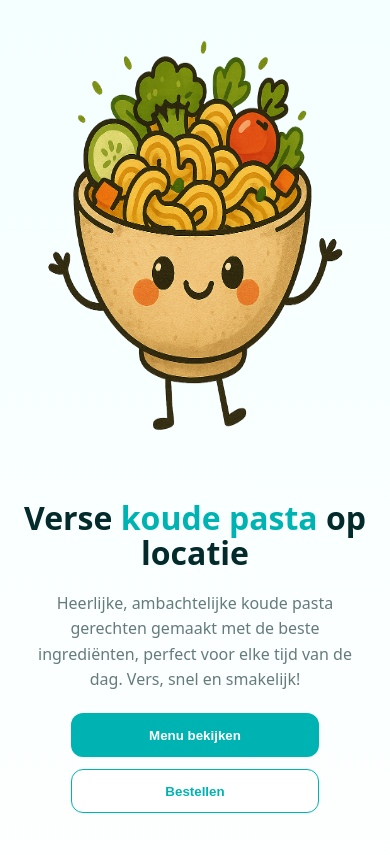
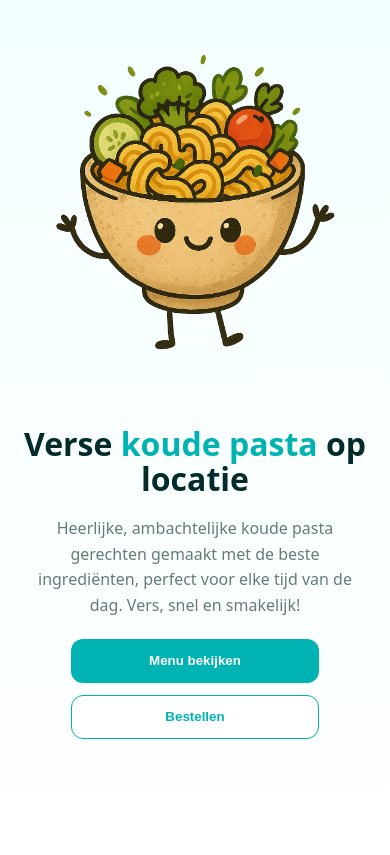
Before and after one commit to VanmNoah/FoodTruck, a PHP site: page / in a window 390 px wide. Shown: the part 72-927 px from the top of the page. Run offline with PHP 8.4, Linux system fonts and the light colour scheme; some libraries are stand-ins or nearby versions.

Commit message:
Responsive aanpassing afbeelding

```diff
--- a/assets/css/style.css
+++ b/assets/css/style.css
@@ -1,248 +1,271 @@
-
-:root{
+:root {
   --primary: #00b3b3;
-  --primary-600:#009a9a;
-  --primary-100:#e6ffff;
-  --ink:#042b2b;
-  --muted:#657b7b;
-  --bg:#f7ffff;
-  --card:#ffffff;
-  --shadow:0 10px 25px rgba(0,0,0,.08);
-  --radius:14px;
+  --primary-600: #009a9a;
+  --primary-100: #e6ffff;
+  --ink: #042b2b;
+  --muted: #657b7b;
+  --bg: #f7ffff;
+  --card: #ffffff;
+  --shadow: 0 10px 25px rgba(0, 0, 0, .08);
+  --radius: 14px;
   --tr: all .25s ease;
 }
 
-*{box-sizing:border-box;margin:0;padding:0}
-html{scroll-behavior:smooth}
-body{
+/* Reset & Base */
+* { box-sizing: border-box; margin: 0; padding: 0; }
+html { scroll-behavior: smooth; font-size: 16px; }
+body {
   font-family: ui-sans-serif, system-ui, -apple-system, Segoe UI, Roboto, "Helvetica Neue", Arial, "Noto Sans";
-  color:var(--ink);
-  background:var(--bg);
-  line-height:1.6;
-  -webkit-font-smoothing:antialiased;
-  -moz-osx-font-smoothing:grayscale;
+  color: var(--ink);
+  background: var(--bg);
+  line-height: 1.6;
+  -webkit-font-smoothing: antialiased;
+  -moz-osx-font-smoothing: grayscale;
 }
-img{max-width:40%;height:auto;display:block}
-a{color:var(--primary);text-decoration:none;transition:var(--tr)}
-a:hover{color:var(--primary-600)}
-ul{list-style:none}
+img { max-width: 100%; height: auto; display: block; }
+a { color: var(--primary); text-decoration: none; transition: var(--tr); }
+a:hover { color: var(--primary-600); }
+ul { list-style: none; }
 
-section{padding: clamp(64px, 8vw, 120px) 5%}
-.section-title{
-  text-align:center;
-  font-weight:800;
+section {
+  padding: clamp(64px, 8vw, 120px) 5%;
+}
+.section-title {
+  text-align: center;
+  font-weight: 800;
   font-size: clamp(28px, 4vw, 40px);
   margin: 0 auto 28px;
-  color:var(--ink);
-  position:relative;
+  color: var(--ink);
+  position: relative;
 }
-.section-title::after{
-  content:"";
-  width:88px;height:4px;border-radius:3px;
-  background:var(--primary);
-  position:absolute;left:50%;bottom:-14px;transform:translateX(-50%);
+.section-title::after {
+  content: "";
+  width: 88px; height: 4px; border-radius: 3px;
+  background: var(--primary);
+  position: absolute; left: 50%; bottom: -14px; transform: translateX(-50%);
 }
 
-.btn{
-  display:inline-flex;align-items:center;justify-content:center;
-  gap:.55rem; padding:.85rem 1.25rem;
-  border-radius:12px;border:1.5px solid transparent;
-  font-weight:700;cursor:pointer;transition:var(--tr);
-  box-shadow:0 2px 0 rgba(0,0,0,.02);
+/* Buttons */
+.btn {
+  display: inline-flex; align-items: center; justify-content: center;
+  gap: .55rem; padding: .85rem 1.25rem;
+  border-radius: 12px; border: 1.5px solid transparent;
+  font-weight: 700; cursor: pointer; transition: var(--tr);
+  box-shadow: 0 2px 0 rgba(0, 0, 0, .02);
 }
-.btn:active{transform:translateY(1px)}
-.btn-primary{background:var(--primary);color:#fff}
-.btn-primary:hover{background:var(--primary-600)}
-.btn-secondary{background:#fff;color:var(--primary);border-color:var(--primary)}
-.btn-secondary:hover{background:var(--primary-100)}
+.btn:active { transform: translateY(1px); }
+.btn-primary { background: var(--primary); color: #fff; }
+.btn-primary:hover { background: var(--primary-600); }
+.btn-secondary { background: #fff; color: var(--primary); border-color: var(--primary); }
+.btn-secondary:hover { background: var(--primary-100); }
 
 /* =========================================================
    NAVBAR
    ========================================================= */
-#navbar{
-  position:sticky;top:0;left:0;width:100%;
-  display:flex;align-items:center;justify-content:space-between;
-  padding:18px 5%;z-index:1000;background:rgba(255,255,255,.7);
-  backdrop-filter:saturate(160%) blur(8px);
-  border-bottom:1px solid rgba(0,0,0,.05);
+#navbar {
+  position: sticky; top: 0; left: 0; width: 100%;
+  display: flex; align-items: center; justify-content: space-between;
+  padding: 18px 5%; z-index: 1000; background: rgba(255, 255, 255, .7);
+  backdrop-filter: saturate(160%) blur(8px);
+  border-bottom: 1px solid rgba(0, 0, 0, .05);
 }
-.logo{font-weight:900;font-size:22px;color:var(--primary)}
-.nav-links{display:flex;gap:28px;align-items:center}
-.nav-links a{
-  color:var(--ink);font-weight:700;position:relative;padding:.25rem 0
+.logo { font-weight: 900; font-size: 22px; color: var(--primary); }
+.nav-links { display: flex; gap: 28px; align-items: center; }
+.nav-links a {
+  color: var(--ink); font-weight: 700; position: relative; padding: .25rem 0;
 }
-.nav-links a::after{
-  content:"";position:absolute;left:0;bottom:-6px;height:2px;width:0;
-  background:var(--primary);transition:var(--tr);border-radius:2px
+.nav-links a::after {
+  content: ""; position: absolute; left: 0; bottom: -6px; height: 2px; width: 0;
+  background: var(--primary); transition: var(--tr); border-radius: 2px;
 }
-.nav-links a:hover::after{width:100%}
-.mobile-menu{display:none;cursor:pointer}
-.bar{width:26px;height:3px;background:var(--ink);border-radius:3px;margin:5px 0;transition:var(--tr)}
+.nav-links a:hover::after { width: 100%; }
+.mobile-menu { display: none; cursor: pointer; }
+.bar { width: 26px; height: 3px; background: var(--ink); border-radius: 3px; margin: 5px 0; transition: var(--tr); }
 
 /* =========================================================
-   HERO
+   HERO (FULLSCREEN + FIX IMAGE)
    ========================================================= */
-.hero{
-  min-height: calc(100vh - 76px);
-  display:flex;align-items:center;justify-content:center;gap:48px;
-  padding-top: clamp(24px, 4vw, 48px);
-  background: linear-gradient(180deg,#f4ffff 0%, #ffffff 100%);
+.hero {
+  min-height: 100vh; /* altijd volledig scherm */
+  display: flex; align-items: center; justify-content: center; gap: 48px;
+  padding: clamp(24px, 4vw, 48px) 5%;
+  background: linear-gradient(180deg, #f4ffff 0%, #ffffff 100%);
 }
-.hero-content{
-  max-width:680px;flex:1 1 420px;
-  display:flex;flex-direction:column;gap:20px
+.hero-content {
+  max-width: 600px; flex: 1 1 420px;
+  display: flex; flex-direction: column; gap: 20px;
+  z-index: 2;
 }
-.hero-heading{
+.hero-heading {
   font-size: clamp(32px, 6vw, 56px);
-  line-height:1.1;font-weight:900;color:var(--ink)
+  line-height: 1.1; font-weight: 900; color: var(--ink);
 }
-.hero-heading span{color:var(--primary)}
-.hero-subheading{color:var(--muted);font-size: clamp(16px, 2.2vw, 18px)}
-.hero-buttons{display:flex;gap:12px;flex-wrap:wrap}
-.hero-image{
-  display:block;
-  width: clamp(320px, 38vw, 560px);
-  max-width: 40%;
+.hero-heading span { color: var(--primary); }
+.hero-subheading { color: var(--muted); font-size: clamp(16px, 2.2vw, 18px); }
+.hero-buttons { display: flex; gap: 12px; flex-wrap: wrap; }
+.hero-image {
+  flex: 1 1 420px;
+  max-width: 700px;
+  width: 100%;
   height: auto;
-  flex: 1 1 420px;
+  object-fit: contain;   /* voorkomt uitrekken */
   align-self: center;
 }
 
 /* =========================================================
    EVENTS
    ========================================================= */
-.events{background:#fff}
-.events-container{
-  display:grid;grid-template-columns: 1.6fr 1fr;
-  width:min(1200px, 90%);margin:0 auto;border-radius:18px;
-  overflow:hidden;box-shadow:var(--shadow)
+.events { background: #fff; }
+.events-container {
+  display: grid; grid-template-columns: 1.6fr 1fr;
+  width: min(1200px, 90%); margin: 0 auto; border-radius: 18px;
+  overflow: hidden; box-shadow: var(--shadow);
 }
-.events-map{min-height:520px}
-.events-list{
-  background:#fff;max-height:520px;overflow:auto;border-left:1px solid rgba(0,0,0,.06)
+.events-map { min-height: 520px; }
+.events-list {
+  background: #fff; max-height: 520px; overflow: auto;
+  border-left: 1px solid rgba(0, 0, 0, .06);
 }
-.event-item{padding:20px 18px;transition:var(--tr);border-bottom:1px solid rgba(0,0,0,.06)}
-.event-item:hover{background:var(--primary-100)}
-.event-item h4{font-size:18px;margin-bottom:6px;color:var(--ink)}
-.event-date{color:var(--primary);font-weight:800;margin-bottom:4px}
-.event-location{color:var(--muted);font-weight:600}
+.event-item { padding: 20px 18px; transition: var(--tr); border-bottom: 1px solid rgba(0, 0, 0, .06); }
+.event-item:hover { background: var(--primary-100); }
+.event-item h4 { font-size: 18px; margin-bottom: 6px; color: var(--ink); }
+.event-date { color: var(--primary); font-weight: 800; margin-bottom: 4px; }
+.event-location { color: var(--muted); font-weight: 600; }
 
-.custom-marker{display:flex;justify-content:center;align-items:center}
-.leaflet-popup-content-wrapper{border-radius:10px;overflow:hidden}
-.leaflet-popup-content{margin:0;padding:12px;width:200px !important}
-.leaflet-popup-tip-container{margin-top:-1px}
+.custom-marker { display: flex; justify-content: center; align-items: center; }
+.leaflet-popup-content-wrapper { border-radius: 10px; overflow: hidden; }
+.leaflet-popup-content { margin: 0; padding: 12px; width: 200px !important; }
+.leaflet-popup-tip-container { margin-top: -1px; }
 
 /* =========================================================
-   MEN
+   MENU
    ========================================================= */
-.menu{background:var(--bg)}
-.menu-container{
+.menu { background: var(--bg); }
+.menu-container {
   width: min(1200px, 90%);
   margin: 0 auto;
 }
-.menu-items{
+.menu-items {
   display: grid;
   gap: 22px;
   grid-template-columns: repeat(auto-fit, minmax(280px, 1fr));
   width: 100%;
 }
-.menu-card{
-  background:var(--card);border-radius:16px;box-shadow:var(--shadow);
-  padding:18px;transition:var(--tr)
+.menu-card {
+  background: var(--card); border-radius: 16px; box-shadow: var(--shadow);
+  padding: 18px; transition: var(--tr);
 }
-.menu-card:hover{transform:translateY(-6px);box-shadow:0 16px 40px rgba(0,0,0,.12)}
-.menu-card h3{font-size:20px;margin-bottom:6px}
-.menu-card p{color:var(--muted);font-size:15px;margin-bottom:12px}
-.menu-card .price{color:var(--primary);font-weight:900;font-size:20px}
-.show-more-btn{display:block;margin:18px auto 0}
+.menu-card:hover { transform: translateY(-6px); box-shadow: 0 16px 40px rgba(0, 0, 0, .12); }
+.menu-card h3 { font-size: 20px; margin-bottom: 6px; }
+.menu-card p { color: var(--muted); font-size: 15px; margin-bottom: 12px; }
+.menu-card .price { color: var(--primary); font-weight: 900; font-size: 20px; }
+.show-more-btn { display: block; margin: 18px auto 0; }
 
 /* =========================================================
    RESERVATION
    ========================================================= */
-.reservation{background:#fff}
-.reservation-form{
-  width:min(680px, 92%);margin:0 auto;background:var(--bg);
-  padding:28px;border-radius:18px;box-shadow:var(--shadow)
+.reservation { background: #fff; }
+.reservation-form {
+  width: min(680px, 92%); margin: 0 auto; background: var(--bg);
+  padding: 28px; border-radius: 18px; box-shadow: var(--shadow);
 }
-.form-group{margin-bottom:16px}
-.form-control{
-  width:100%;padding:14px 14px;border-radius:12px;border:1.5px solid #e7f0f0;
-  background:#fff;font-size:16px;transition:var(--tr)
+.form-group { margin-bottom: 16px; }
+.form-control {
+  width: 100%; padding: 14px 14px; border-radius: 12px; border: 1.5px solid #e7f0f0;
+  background: #fff; font-size: 16px; transition: var(--tr);
 }
-.form-control:focus{
-  outline:none;border-color:var(--primary);
-  box-shadow:0 0 0 4px rgba(0,179,179,.12)
+.form-control:focus {
+  outline: none; border-color: var(--primary);
+  box-shadow: 0 0 0 4px rgba(0, 179, 179, .12);
 }
-.form-submit{text-align:center;margin-top:10px}
+.form-submit { text-align: center; margin-top: 10px; }
 
 /* =========================================================
    FOOTER
    ========================================================= */
-#footer{background:var(--bg);color:rgba(0,0,0,0.6);padding:64px 0 28px}
-.footer-content{
-  width:min(1200px, 90%);margin:0 auto;
-  display:grid;grid-template-columns:repeat(4, 1fr);gap:28px
+#footer { background: var(--bg); color: rgba(0, 0, 0, 0.6); padding: 64px 0 28px; }
+.footer-content {
+  width: min(1200px, 90%); margin: 0 auto;
+  display: grid; grid-template-columns: repeat(4, 1fr); gap: 28px;
 }
-.footer-section h3{color:rgba(0,0,0,0.6);margin-bottom:12px;font-size:18px}
-.footer-links li{margin-bottom:10px}
-.footer-links a{color:var(--primary)}
-.footer-links a:hover{color:#cfe}
-.contact-info{display:flex;gap:10px;align-items:flex-start;margin-bottom:10px}
-.social-links{display:flex;gap:12px;margin-top:10px}
-.social-link{
-  width:40px;height:40px;border-radius:999px;background:rgba(0,0,0,0.12);
-  display:flex;align-items:center;justify-content:center;color:#000;transition:var(--tr)
+.footer-section h3 { color: rgba(0, 0, 0, 0.6); margin-bottom: 12px; font-size: 18px; }
+.footer-links li { margin-bottom: 10px; }
+.footer-links a { color: var(--primary); }
+.footer-links a:hover { color: #009a9a; }
+.contact-info { display: flex; gap: 10px; align-items: flex-start; margin-bottom: 10px; }
+.social-links { display: flex; gap: 12px; margin-top: 10px; }
+.social-link {
+  width: 40px; height: 40px; border-radius: 999px; background: rgba(0, 0, 0, 0.12);
+  display: flex; align-items: center; justify-content: center; color: #000; transition: var(--tr);
 }
-.social-link:hover{transform:translateY(-3px);background:white}
-.footer-bottom{
-  width:min(1200px, 90%);margin:40px auto 0;padding-top:24px;
-  text-align:center;border-top:1px solid rgba(0,0,0,0.12)
+.social-link:hover { transform: translateY(-3px); background: white; }
+.footer-bottom {
+  width: min(1200px, 90%); margin: 40px auto 0; padding-top: 24px;
+  text-align: center; border-top: 1px solid rgba(0, 0, 0, 0.12);
 }
-.made-by{color:#7ff}
-.made-by:hover{text-decoration:underline}
+.made-by { color: var(--primary); }
+.made-by:hover { text-decoration: underline; }
 
 /* =========================================================
-   RESPONSIVE
+   RESPONSIVE BREAKPOINTS
    ========================================================= */
-
-@media (max-width: 1024px){
-  .events-container{grid-template-columns:1.4fr 1fr}
-  .hero{gap:36px}
-  .menu-items{ grid-template-columns: 1fr; }
+@media (max-width: 1024px) {
+  .events-container { grid-template-columns: 1.4fr 1fr; }
+  .hero { gap: 36px; }
 }
 
-@media (max-width: 864px){
-  .nav-links{display:none}
-  .mobile-menu{display:block}
-  .events-container{grid-template-columns:1fr}
-  .events-map{min-height:360px}
-  .events-list{max-height:none;border-left:none;border-top:1px solid rgba(0,0,0,.06)}
-  .footer-content{grid-template-columns:repeat(2,1fr)}
+@media (max-width: 960px) {
+  .hero {
+    flex-direction: column;
+    text-align: center;
+    padding: 32px 5% 64px;
+  }
+  .hero-image {
+    order: -1;
+    max-width: 85%;
+    max-height: 45vh;
+    margin-bottom: 20px;
+  }
+  .hero-content {
+    align-items: center;
+  }
+  .hero-buttons {
+    justify-content: center;
+  }
 }
 
-@media (max-width: 640px){
-  .hero{
-    flex-direction:column;
-    text-align:center;
+@media (max-width: 864px) {
+
+  .nav-links { display: none; }
+  .mobile-menu { display: block; }
+  .events-container { grid-template-columns: 1fr; }
+  .events-map { min-height: 360px; }
+  .events-list { max-height: none; border-left: none; border-top: 1px solid rgba(0, 0, 0, .06); }
+  .footer-content { grid-template-columns: repeat(2, 1fr); }
+
+}
+@media (max-width: 640px) {
+  .hero { flex-direction: column; text-align: center; padding: 32px 5% 64px; }
+  .hero-image {
+    order: -1;
+    max-width: 80%;
+    max-height: 40vh;
+    margin-bottom: 20px;
   }
-  .hero-image{
-    order:-1;
-    max-width:100%;
-    padding:12px;
-    margin-bottom:20px;
-  }
-  .hero-content{align-items:center}
-  .hero-buttons{justify-content:center}
-  .footer-content{grid-template-columns:1fr;text-align:center}
-  .contact-info{justify-content:center}
-  .social-links{justify-content:center}
+  .hero-content { align-items: center; }
+  .hero-buttons { justify-content: center; }
+  .footer-content { grid-template-columns: 1fr; text-align: center; }
+  .contact-info { justify-content: center; }
+  .social-links { justify-content: center; }
+}
+@media (max-width: 420px) {
+  .btn { width: 100%; }
+  .menu-items { grid-template-columns: 1fr; }
 }
 
-@media (max-width: 420px){
-  .btn{width:100%}
-  .menu-items{grid-template-columns:1fr}
+/* Accessibility */
+.hidden { display: none !important; }
+.container { width: min(1200px, 90%); margin: 0 auto; }
+.btn:focus, .nav-links a:focus {
+  outline: 3px solid rgba(0, 179, 179, .35); outline-offset: 2px; border-radius: 10px;
 }
-
-.hidden{display:none !important}
-.container{width:min(1200px, 90%);margin:0 auto}
-.btn:focus, .nav-links a:focus{outline:3px solid rgba(0,179,179,.35);outline-offset:2px;border-radius:10px}
```
Also changed, not shown: package-lock.json (added).
